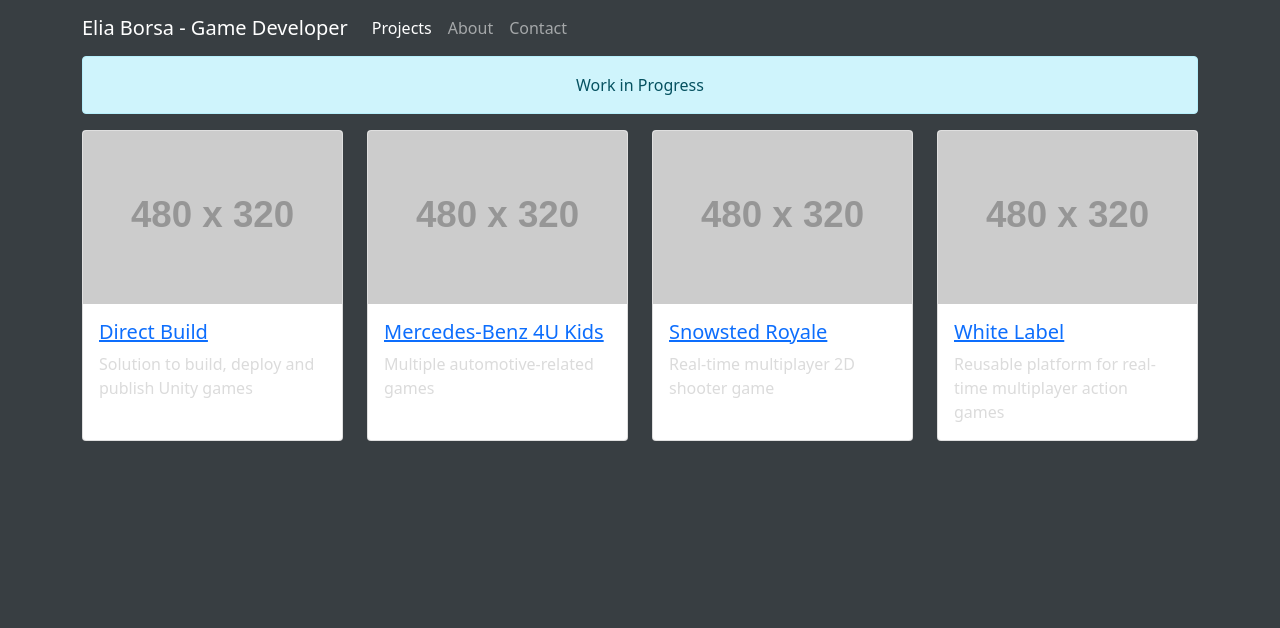
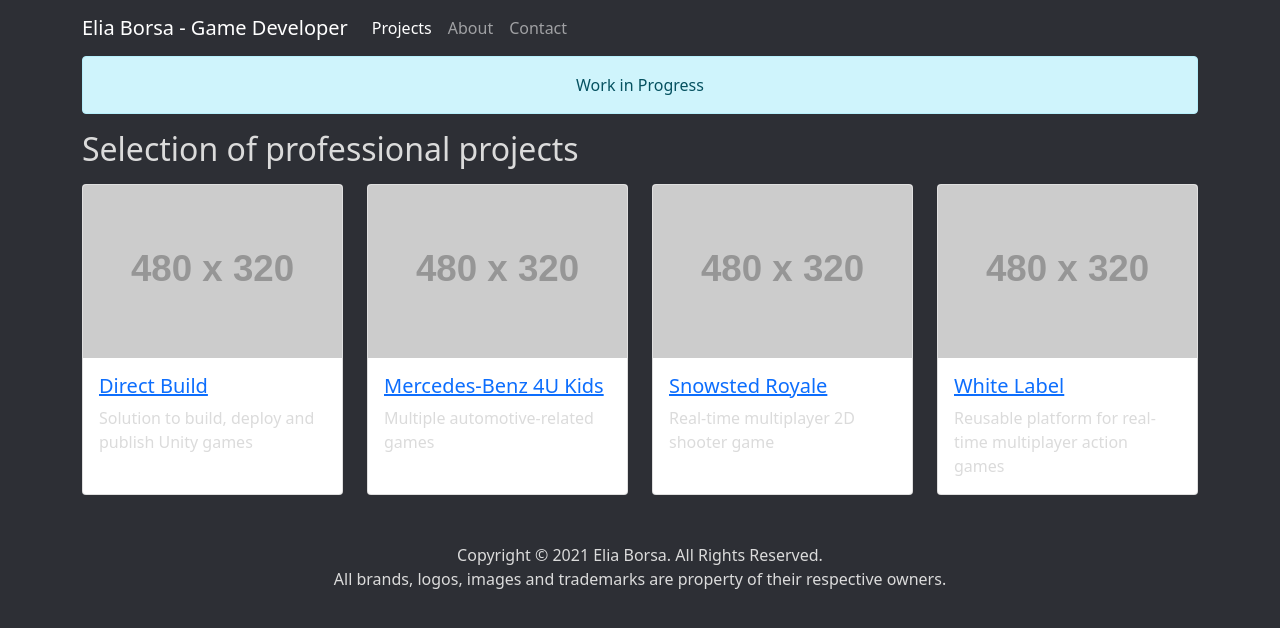
Before and after one commit to Aquastorm/aquastorm.github.io, a Jekyll site: the page built from index.html, in a window 1280 px wide. Shown: the top 628 px of the page. Built offline with Jekyll 4.4.1, drawn with Linux system fonts in a browser that asks for light colours; nearby versions of some CDN libraries.

Commit message:
[added] a footer to the default layout

```diff
--- /dev/null
+++ b/_includes/footer.html
@@ -0,0 +1,8 @@
+<footer class="mt-5 mb-3">
+    <div class="container">
+        <p class="text-center">
+            Copyright &copy; {{ 'now' | date: "%Y" }} Elia Borsa. All Rights Reserved.<br>
+            All brands, logos, images and trademarks are property of their respective owners.
+        </p>
+    </div>
+</footer>
--- a/_layouts/default.html
+++ b/_layouts/default.html
@@ -19,6 +19,7 @@
     <div class="container">
         {{ content }}
     </div>
+    {% include footer.html %}
     <script src="https://cdn.jsdelivr.net/npm/bootstrap@5.0.0-beta2/dist/js/bootstrap.bundle.min.js" integrity="sha384-b5kHyXgcpbZJO/tY9Ul7kGkf1S0CWuKcCD38l8YkeH8z8QjE0GmW1gYU5S9FOnJ0" crossorigin="anonymous"></script>
 </body>
 
--- a/_sass/main.scss
+++ b/_sass/main.scss
@@ -1,4 +1,4 @@
-$anthraciteGrey: #383e42;
+$anthraciteGrey: #2d2f35;
 
 
 //   a:not([target="_blank"]) {
--- a/index.html
+++ b/index.html
@@ -4,6 +4,8 @@ title: Projects | Elia Borsa - Game Developer
 <div class="alert alert-info text-center" role="alert">
   Work in Progress
 </div>
+
+<h2 class="mb-3">Selection of professional projects</h2>
 
 <div class="row row-cols-1 row-cols-sm-2 row-cols-lg-4 g-4">
   {% for project in site.projects %}
```
